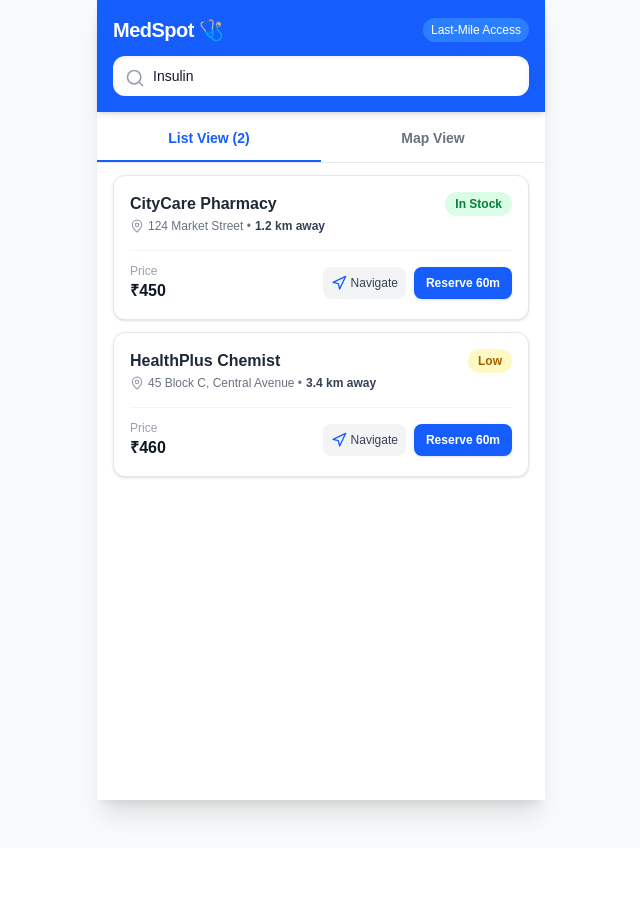
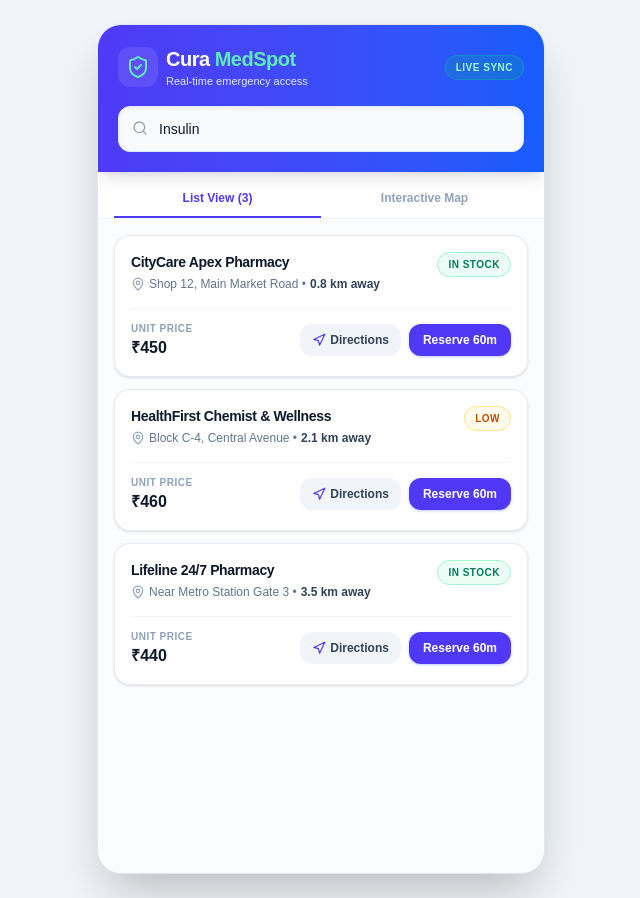
Before and after one commit to aryan2487/Cura, a Next.js app: page / in a window 1280 px wide. Shown: the whole page, without its empty margins (319-959 px from the left). Before the commit the page ends 848 px from the top, so only its background shows below. Built offline with nearby package versions, Linux system fonts and the light colour scheme.

Commit message:
feat: upgrade patient UI with modern medical styling and interactive map states

```diff
--- a/app/data/mockPharmacies.ts
+++ b/app/data/mockPharmacies.ts
@@ -15,26 +15,40 @@ export interface Pharmacy {
 export const MOCK_PHARMACIES: Pharmacy[] = [
   {
     id: "1",
-    name: "CityCare Pharmacy",
-    distanceKm: 1.2,
+    name: "CityCare Apex Pharmacy",
+    distanceKm: 0.8,
     lat: 28.6139,
     lng: 77.2090,
-    address: "124 Market Street",
+    address: "Shop 12, Main Market Road",
     medicines: [
       { name: "Insulin", status: "In Stock", price: 450 },
       { name: "Inhaler", status: "In Stock", price: 280 },
+      { name: "Paracetamol", status: "In Stock", price: 40 },
     ],
   },
   {
     id: "2",
-    name: "HealthPlus Chemist",
-    distanceKm: 3.4,
+    name: "HealthFirst Chemist & Wellness",
+    distanceKm: 2.1,
     lat: 28.6200,
     lng: 77.2150,
-    address: "45 Block C, Central Avenue",
+    address: "Block C-4, Central Avenue",
     medicines: [
       { name: "Insulin", status: "Low", price: 460 },
       { name: "Inhaler", status: "Out of Stock", price: 300 },
+      { name: "Paracetamol", status: "In Stock", price: 35 },
+    ],
+  },
+  {
+    id: "3",
+    name: "Lifeline 24/7 Pharmacy",
+    distanceKm: 3.5,
+    lat: 28.6050,
+    lng: 77.1980,
+    address: "Near Metro Station Gate 3",
+    medicines: [
+      { name: "Insulin", status: "In Stock", price: 440 },
+      { name: "Inhaler", status: "Low", price: 275 },
     ],
   },
 ];
--- a/app/page.tsx
+++ b/app/page.tsx
@@ -3,18 +3,16 @@
 import { useState } from "react";
 import { MOCK_PHARMACIES, Pharmacy } from "./data/mockPharmacies";
 import dynamic from "next/dynamic";
-import { Search, MapPin, Navigation, Clock, CheckCircle2, AlertCircle } from "lucide-react";
+import { Search, MapPin, Navigation, Clock, CheckCircle2, AlertCircle, ShieldCheck } from "lucide-react";
 
-// Dynamically load the map to prevent SSR window errors
 const PharmacyMap = dynamic(() => import("@/components/PharmacyMap"), { ssr: false });
 
 export default function PatientApp() {
   const [searchTerm, setSearchTerm] = useState("Insulin");
   const [viewMode, setViewMode] = useState<"list" | "map">("list");
-  const [pharmacies, setPharmacies] = useState<Pharmacy[]>(MOCK_PHARMACIES);
+  const [pharmacies] = useState<Pharmacy[]>(MOCK_PHARMACIES);
   const [reservation, setReservation] = useState<{ pharmacyName: string; medicine: string } | null>(null);
 
-  // Handle 60-minute hold reservation logic
   const handleReserve = (pharmacyId: string, medicineName: string) => {
     const targetPharmacy = pharmacies.find((p) => p.id === pharmacyId);
     if (targetPharmacy) {
@@ -22,113 +20,125 @@ export default function PatientApp() {
         pharmacyName: targetPharmacy.name,
         medicine: medicineName,
       });
-      // Optional: Trigger a state change to decrement stock locally for demo impact
     }
   };
 
-  // Filter pharmacies that carry the searched medicine
   const filteredPharmacies = pharmacies.filter((p) =>
     p.medicines.some((m) => m.name.toLowerCase().includes(searchTerm.toLowerCase()))
   );
 
   return (
-    <main className="min-h-screen bg-gray-50 flex flex-col items-center pb-12">
-      {/* Mobile Frame Container */}
-      <div className="w-full max-w-md bg-white min-h-screen shadow-xl flex flex-col relative">
+    <main className="min-h-screen bg-slate-100 flex flex-col items-center py-0 sm:py-6">
+      {/* Mobile App Container Frame */}
+      <div className="w-full max-w-md bg-white min-h-screen sm:min-h-[850px] sm:rounded-3xl shadow-2xl flex flex-col relative overflow-hidden border border-slate-200">
 
         {/* Header */}
-        <header className="bg-blue-600 text-white p-4 sticky top-0 z-20 shadow-md">
-          <div className="flex justify-between items-center mb-3">
-            <h1 className="text-xl font-bold tracking-tight">MedSpot 🩺</h1>
-            <span className="text-xs bg-blue-500 px-2 py-1 rounded-full font-medium">Last-Mile Access</span>
+        <header className="bg-gradient-to-r from-indigo-600 to-blue-600 text-white p-5 sticky top-0 z-20 shadow-lg">
+          <div className="flex justify-between items-center mb-4">
+            <div className="flex items-center space-x-2">
+              <div className="bg-white/10 p-2 rounded-xl backdrop-blur-md">
+                <ShieldCheck className="w-6 h-6 text-emerald-300" />
+              </div>
+              <div>
+                <h1 className="text-xl font-black tracking-tight">Cura <span className="text-emerald-300">MedSpot</span></h1>
+                <p className="text-[11px] text-indigo-100 font-medium">Real-time emergency access</p>
+              </div>
+            </div>
+            <span className="text-[10px] bg-emerald-500/20 border border-emerald-400/30 text-emerald-200 px-2.5 py-1 rounded-full font-bold uppercase tracking-wider">
+              Live Sync
+            </span>
           </div>
 
-          {/* Search Bar */}
+          {/* Search Box */}
           <div className="relative">
-            <Search className="absolute left-3 top-3 text-gray-400 w-5 h-5" />
+            <Search className="absolute left-3.5 top-3.5 text-slate-400 w-4 h-4" />
             <input
               type="text"
               placeholder="Search medicine (e.g., Insulin, Inhaler)..."
               value={searchTerm}
               onChange={(e) => setSearchTerm(e.target.value)}
-              className="w-full pl-10 pr-4 py-2.5 rounded-xl text-gray-900 bg-white focus:outline-none focus:ring-2 focus:ring-blue-400 text-sm shadow-inner"
+              className="w-full pl-10 pr-4 py-3 rounded-xl text-slate-900 bg-slate-50 border border-slate-200 focus:outline-none focus:ring-2 focus:ring-emerald-400 text-sm font-medium shadow-inner transition"
             />
           </div>
         </header>
 
-        {/* Active Reservation Banner Alert */}
+        {/* Active Reservation Banner */}
         {reservation && (
-          <div className="bg-emerald-50 border-b border-emerald-200 p-3 px-4 flex items-center justify-between text-emerald-800 animate-pulse">
-            <div className="flex items-center space-x-2">
-              <Clock className="w-5 h-5 text-emerald-600 flex-shrink-0" />
+          <div className="bg-emerald-50 border-b border-emerald-200 p-3.5 px-5 flex items-center justify-between text-emerald-900 animate-fadeIn">
+            <div className="flex items-center space-x-3">
+              <div className="bg-emerald-500 text-white p-1.5 rounded-lg shadow-sm">
+                <Clock className="w-4 h-4 animate-pulse" />
+              </div>
               <div className="text-xs">
                 <p className="font-bold">Reserved: {reservation.medicine}</p>
-                <p className="text-emerald-700">Held at {reservation.pharmacyName} for 60 mins.</p>
+                <p className="text-emerald-700 text-[11px]">Held for 60 mins at {reservation.pharmacyName}</p>
               </div>
             </div>
-            <CheckCircle2 className="w-6 h-6 text-emerald-600" />
+            <CheckCircle2 className="w-5 h-5 text-emerald-600 flex-shrink-0" />
           </div>
         )}
 
-        {/* View Switcher Tabs (List vs Map) */}
-        <div className="flex border-b border-gray-200 bg-white sticky top-[116px] z-10">
+        {/* View Tabs */}
+        <div className="flex border-b border-slate-100 bg-white sticky top-[132px] z-10 px-4 pt-2">
           <button
             onClick={() => setViewMode("list")}
-            className={`flex-1 py-3 text-sm font-semibold text-center border-b-2 transition-colors ${
-              viewMode === "list" ? "border-blue-600 text-blue-600" : "border-transparent text-gray-500"
+            className={`flex-1 py-2.5 text-xs font-bold text-center border-b-2 transition-all ${
+              viewMode === "list" ? "border-indigo-600 text-indigo-600" : "border-transparent text-slate-400 hover:text-slate-600"
             }`}
           >
             List View ({filteredPharmacies.length})
           </button>
           <button
             onClick={() => setViewMode("map")}
-            className={`flex-1 py-3 text-sm font-semibold text-center border-b-2 transition-colors ${
-              viewMode === "map" ? "border-blue-600 text-blue-600" : "border-transparent text-gray-500"
+            className={`flex-1 py-2.5 text-xs font-bold text-center border-b-2 transition-all ${
+              viewMode === "map" ? "border-indigo-600 text-indigo-600" : "border-transparent text-slate-400 hover:text-slate-600"
             }`}
           >
-            Map View
+            Interactive Map
           </button>
         </div>
 
-        {/* Content Body */}
-        <div className="p-4 flex-1 flex flex-col space-y-4">
+        {/* Main Body */}
+        <div className="p-4 flex-1 flex flex-col space-y-4 overflow-y-auto bg-slate-50/50">
           {filteredPharmacies.length === 0 ? (
-            <div className="text-center py-12 text-gray-500 flex flex-col items-center">
-              <AlertCircle className="w-10 h-10 text-gray-300 mb-2" />
-              <p className="font-medium">No nearby pharmacies have this medicine right now.</p>
-              <p className="text-xs text-gray-400 mt-1">Try searching for "Insulin" or "Inhaler"</p>
+            <div className="text-center py-16 text-slate-400 flex flex-col items-center justify-center">
+              <div className="bg-slate-100 p-4 rounded-full mb-3">
+                <AlertCircle className="w-8 h-8 text-slate-300" />
+              </div>
+              <p className="font-semibold text-slate-700">No pharmacies found nearby.</p>
+              <p className="text-xs text-slate-400 mt-1">Try searching for "Insulin" or "Paracetamol"</p>
             </div>
           ) : viewMode === "map" ? (
             <PharmacyMap pharmacies={filteredPharmacies} onReserve={handleReserve} selectedMedicine={searchTerm} />
           ) : (
-            <div className="space-y-3">
+            <div className="space-y-3 pb-6">
               {filteredPharmacies.map((pharmacy) => {
                 const med = pharmacy.medicines.find((m) => m.name.toLowerCase().includes(searchTerm.toLowerCase()));
                 const status = med ? med.status : "Out of Stock";
                 const price = med ? med.price : 0;
 
                 return (
-                  <div key={pharmacy.id} className="bg-white border border-gray-200 rounded-xl p-4 shadow-sm hover:shadow transition">
+                  <div key={pharmacy.id} className="bg-white border border-slate-200/80 rounded-2xl p-4 shadow-sm hover:shadow-md transition-all duration-200">
                     <div className="flex justify-between items-start">
                       <div>
-                        <h3 className="font-bold text-gray-800 text-base">{pharmacy.name}</h3>
-                        <p className="text-xs text-gray-500 flex items-center mt-0.5">
-                          <MapPin className="w-3.5 h-3.5 mr-1 text-gray-400" />
-                          {pharmacy.address} • <span className="font-semibold text-gray-700 ml-1">{pharmacy.distanceKm} km away</span>
+                        <h3 className="font-bold text-slate-900 text-sm tracking-tight">{pharmacy.name}</h3>
+                        <p className="text-xs text-slate-500 flex items-center mt-1">
+                          <MapPin className="w-3.5 h-3.5 mr-1 text-slate-400 flex-shrink-0" />
+                          {pharmacy.address} • <span className="font-semibold text-slate-700 ml-1">{pharmacy.distanceKm} km away</span>
                         </p>
                       </div>
-                      <span className={`text-xs px-2.5 py-1 rounded-full font-bold ${
-                        status === "In Stock" ? "bg-green-100 text-green-700" :
-                        status === "Low" ? "bg-yellow-100 text-yellow-700" : "bg-red-100 text-red-700"
+                      <span className={`text-[10px] px-2.5 py-1 rounded-full font-extrabold uppercase tracking-wider ${
+                        status === "In Stock" ? "bg-emerald-50 text-emerald-700 border border-emerald-200" :
+                        status === "Low" ? "bg-amber-50 text-amber-700 border border-amber-200" : "bg-rose-50 text-rose-700 border border-rose-200"
                       }`}>
                         {status}
                       </span>
                     </div>
 
-                    <div className="mt-4 pt-3 border-t border-gray-100 flex items-center justify-between">
+                    <div className="mt-4 pt-3 border-t border-slate-100 flex items-center justify-between">
                       <div>
-                        <span className="text-xs text-gray-400 block">Price</span>
-                        <span className="font-bold text-gray-900">₹{price}</span>
+                        <span className="text-[10px] uppercase font-bold text-slate-400 block tracking-wider">Unit Price</span>
+                        <span className="font-black text-slate-900 text-base">₹{price}</span>
                       </div>
 
                       <div className="flex space-x-2">
@@ -136,14 +146,14 @@ export default function PatientApp() {
                           href={`https://www.google.com/maps/search/?api=1&query=${pharmacy.lat},${pharmacy.lng}`}
                           target="_blank"
                           rel="noreferrer"
-                          className="bg-gray-100 hover:bg-gray-200 text-gray-700 p-2 rounded-lg text-xs font-medium flex items-center"
+                          className="bg-slate-100 hover:bg-slate-200 text-slate-700 px-3 py-2 rounded-xl text-xs font-semibold flex items-center transition"
                         >
-                          <Navigation className="w-4 h-4 mr-1 text-blue-600" /> Navigate
+                          <Navigation className="w-3.5 h-3.5 mr-1 text-indigo-600" /> Directions
                         </a>
                         {status !== "Out of Stock" && (
                           <button
                             onClick={() => handleReserve(pharmacy.id, med?.name || searchTerm)}
-                            className="bg-blue-600 hover:bg-blue-700 text-white px-3 py-2 rounded-lg text-xs font-semibold shadow"
+                            className="bg-indigo-600 hover:bg-indigo-700 text-white px-3.5 py-2 rounded-xl text-xs font-bold shadow-sm shadow-indigo-200 transition"
                           >
                             Reserve 60m
                           </button>
--- a/components/PharmacyMap.tsx
+++ b/components/PharmacyMap.tsx
@@ -5,7 +5,6 @@ import "leaflet/dist/leaflet.css";
 import L from "leaflet";
 import { Pharmacy } from "@/app/data/mockPharmacies";
 
-// Fix for default Leaflet marker icons in Next.js
 const defaultIcon = L.icon({
   iconUrl: "https://unpkg.com/leaflet@1.9.4/dist/images/marker-icon.png",
   shadowUrl: "https://unpkg.com/leaflet@1.9.4/dist/images/marker-shadow.png",
@@ -20,11 +19,10 @@ interface PharmacyMapProps {
 }
 
 export default function PharmacyMap({ pharmacies, onReserve, selectedMedicine }: PharmacyMapProps) {
-  // Center map roughly around mock coordinates (e.g., Delhi/Central point)
   const defaultCenter: [number, number] = [28.6139, 77.2090];
 
   return (
-    <div className="w-full h-[400px] rounded-xl overflow-hidden shadow-md z-0">
+    <div className="w-full h-[420px] rounded-2xl overflow-hidden shadow-lg border border-slate-200 z-0">
       <MapContainer center={defaultCenter} zoom={13} style={{ height: "100%", width: "100%" }}>
         <TileLayer
           attribution='&copy; <a href="https://www.openstreetmap.org/copyright">OpenStreetMap</a> contributors'
@@ -37,20 +35,20 @@ export default function PharmacyMap({ pharmacies, onReserve, selectedMedicine }:
           return (
             <Marker key={pharmacy.id} position={[pharmacy.lat, pharmacy.lng]} icon={defaultIcon}>
               <Popup>
-                <div className="p-1">
-                  <h3 className="font-bold text-gray-900">{pharmacy.name}</h3>
-                  <p className="text-xs text-gray-600">{pharmacy.address} ({pharmacy.distanceKm} km away)</p>
-                  <div className="mt-2 flex items-center justify-between">
-                    <span className={`text-xs px-2 py-0.5 rounded font-semibold ${
-                      status === "In Stock" ? "bg-green-100 text-green-700" :
-                      status === "Low" ? "bg-yellow-100 text-yellow-700" : "bg-red-100 text-red-700"
+                <div className="p-2 font-sans">
+                  <h3 className="font-bold text-slate-900 text-sm">{pharmacy.name}</h3>
+                  <p className="text-xs text-slate-500 mt-0.5">{pharmacy.address} • <span className="font-semibold text-slate-700">{pharmacy.distanceKm} km</span></p>
+                  <div className="mt-3 flex items-center justify-between">
+                    <span className={`text-[10px] px-2 py-0.5 rounded-full font-bold uppercase tracking-wider ${
+                      status === "In Stock" ? "bg-emerald-100 text-emerald-700" :
+                      status === "Low" ? "bg-amber-100 text-amber-700" : "bg-rose-100 text-rose-700"
                     }`}>
                       {status}
                     </span>
                     {status !== "Out of Stock" && (
                       <button
                         onClick={() => onReserve(pharmacy.id, selectedMedicine)}
-                        className="ml-2 bg-blue-600 text-white text-xs px-2 py-1 rounded hover:bg-blue-700 font-medium"
+                        className="ml-3 bg-indigo-600 hover:bg-indigo-700 text-white text-xs px-2.5 py-1.5 rounded-lg font-medium shadow-sm transition"
                       >
                         Reserve 60m
                       </button>
```
